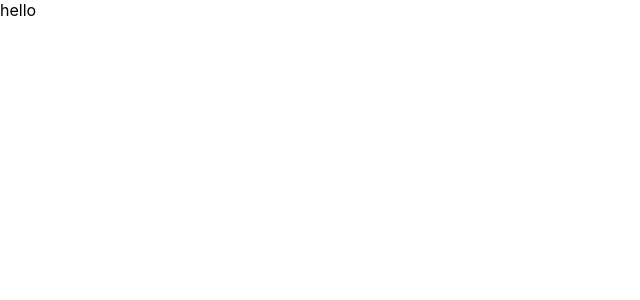
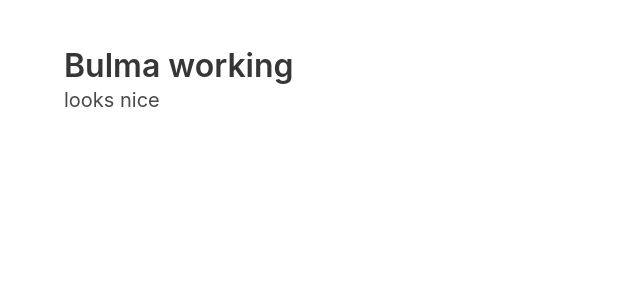
Before and after one commit to dpet/block_app, a React (Create React App) app: page / in a window 1280 px wide. Shown: the top 300 px of the page, without its empty margins (0-640 px from the left). Built offline with nearby package versions, Linux system fonts and the light colour scheme; the HTML template or start-up script is replaced by a standard one.

Commit message:
bulma front end css framework installed using npm and imported into app

```diff
--- a/package.json
+++ b/package.json
@@ -3,6 +3,8 @@
   "version": "0.1.0",
   "private": true,
   "dependencies": {
+    "bulma": "^0.7.5",
+    "node-sass": "^4.12.0",
     "react": "^16.8.6",
     "react-dom": "^16.8.6",
     "react-scripts": "3.0.1"
--- a/public/index.html
+++ b/public/index.html
@@ -1,14 +1,15 @@
 <!DOCTYPE html>
-<html lang="en">
+<html>
   <head>
-    <meta charset="utf-8" />
-    <link rel="shortcut icon" href="%PUBLIC_URL%/favicon.ico" />
-    <meta name="viewport" content="width=device-width, initial-scale=1" />
-    <meta name="theme-color" content="#000000" />
-
-    <title>React App</title>
+    <meta charset="utf-8">
+    <meta name="viewport" content="width=device-width, initial-scale=1">
+    <title>Blocko</title>
   </head>
   <body>
-    <div id="root"></div>
+  <section class="section">
+    <div class="container">
+      <div id="root"></div>
+    </div>
+  </section>
   </body>
 </html>
--- a/src/App.js
+++ b/src/App.js
@@ -1,10 +1,18 @@
 import React from 'react';
 import './App.css';
+
+import Bulma from 'bulma';
+
 
 function App() {
   return (
     <div>
-      hello
+      <h1 class="title">
+        Bulma working
+      </h1>
+      <p class="subtitle">
+        looks nice
+      </p>
     </div>
   );
 }
```
Also changed, not shown: 1 other file (tests, documents, lock files or other folders).
